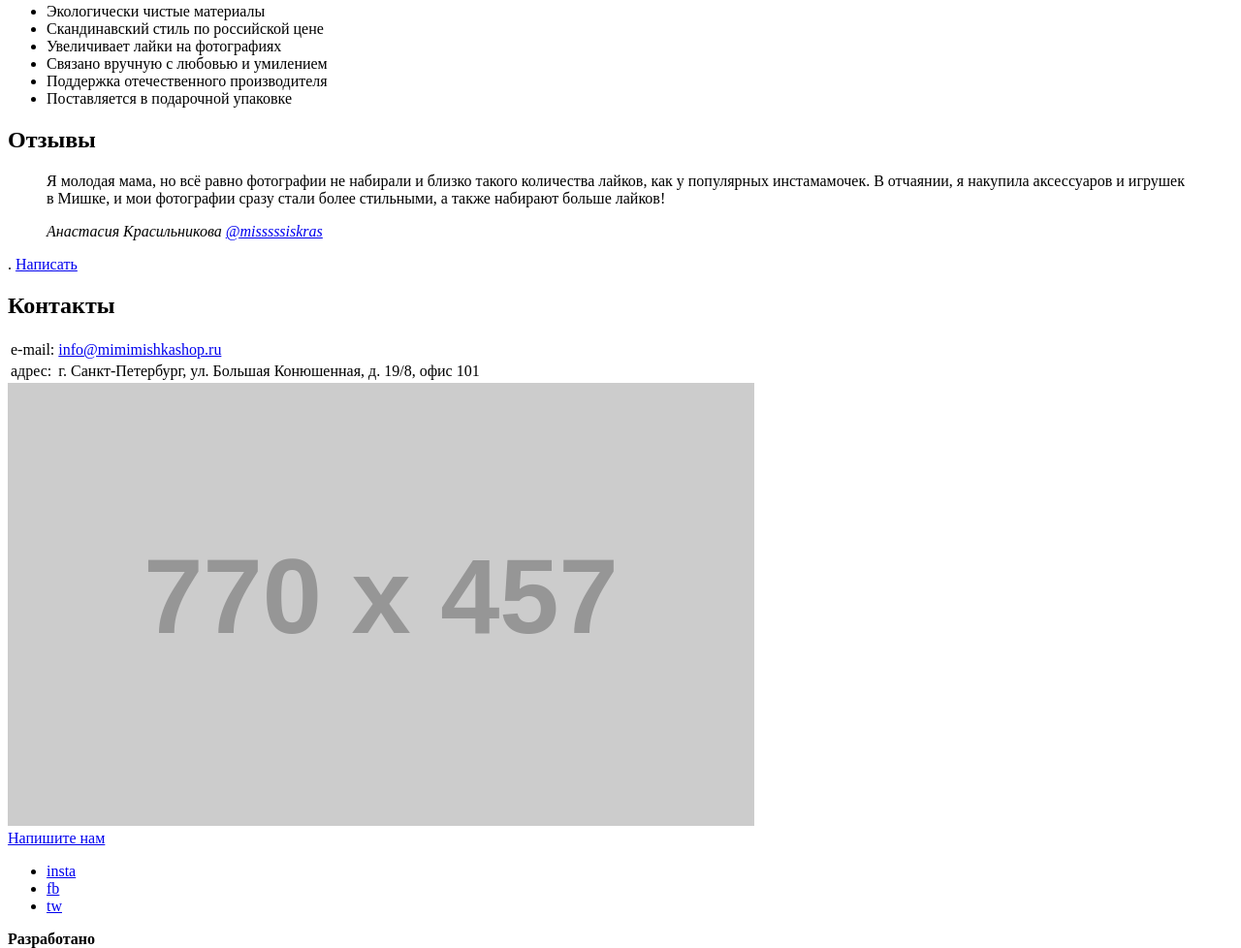
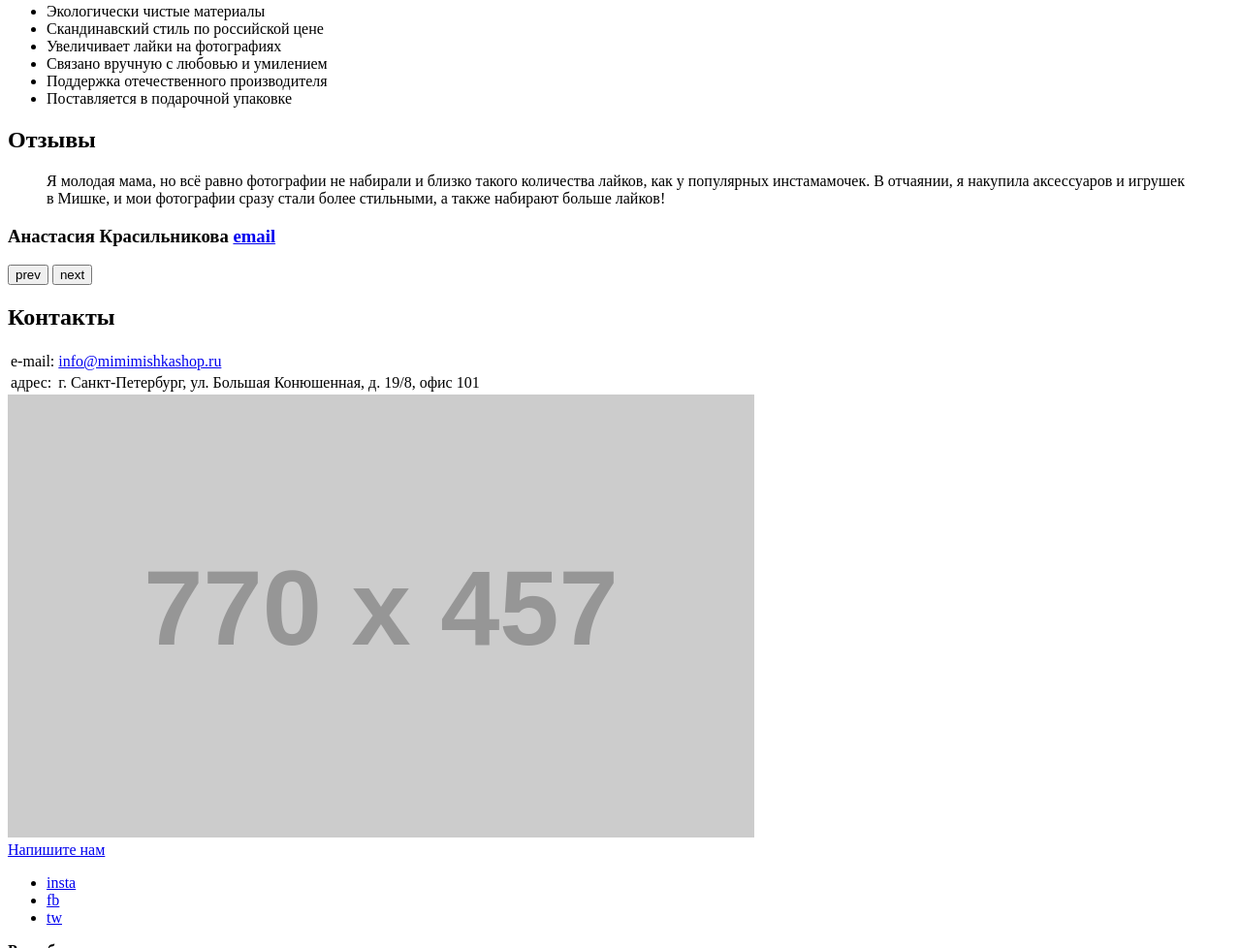
Before and after one commit to TMelnik/426411-mishka, a website: page index.html in a window 1280 px wide. Shown: the part 890-1868 px from the top of the page at 97% size. Drawn offline with Linux system fonts and the light colour scheme; placeholder pictures from the web are drawn by us.

Commit message:
изменения в коде слайдера

```diff
--- a/index.html
+++ b/index.html
@@ -80,16 +80,21 @@
           <li class="features__item">Поставляется в подарочной упаковке</li>
         </ul>
       </section>
-      <section class="feedbacks">
-        <h2 class="feedbacks__title">Отзывы</h2>
-        <div class="feedbacks__items">
-          <blockquote class="feedbacks__item">
-            <p>Я молодая мама, но всё равно фотографии не набирали и близко такого количества лайков, как у популярных инстамамочек. В отчаянии, я накупила аксессуаров и игрушек в Мишке, и мои фотографии сразу стали более стильными, а также набирают больше лайков!</p>
-            <cite>Анастасия Красильникова <a href="@misssssiskras">@misssssiskras</a></cite>
-          </blockquote>
-          <div class="feedbacks__left-arrow"></div>
-          <div class="feedbacks__right-arrow"></div>.
-          <a href="#" class="feedbacks__btn btn">Написать</a>
+      <section class="feedback">
+        <h2 class="title title--feedback">Отзывы</h2>
+        <div class="slider">
+          <div class="slider__item">
+            <article class="feedback">
+              <blockquote class="feedback__text">
+                Я молодая мама, но всё равно фотографии не набирали и близко такого количества лайков, как у популярных инстамамочек. В отчаянии, я накупила аксессуаров и игрушек в Мишке, и мои фотографии сразу стали более стильными, а также набирают больше лайков!
+              </blockquote>
+              <h3 class="feedback__title">
+                Анастасия Красильникова <a class="feedback__link" href="#">email</a>
+              </h3>
+            </article>
+          </div>
+          <button type="button" class="slider__arrow slider__arrow--prev">prev</button>
+          <button type="button" class="slider__arrow slider__arrow--next">next</button>
         </div>
       </section>
       <section class="contacts">
@@ -142,7 +147,7 @@
           <label><input class="popup-form__item-size" type="radio" name="item-size" value="m">m</label>
           <label><input class="popup-form__item-size" type="radio" name="item-size" value="l">l</label>
           <br>
-          <button class="popup-form__btn btn">Добавить</button>
+          <button class="popup-form__btn btn" type="submit">Добавить</button>
         </fieldset>
       </form>
     </div>
```
Also changed, not shown: catalog.html (+1 -1 lines).
